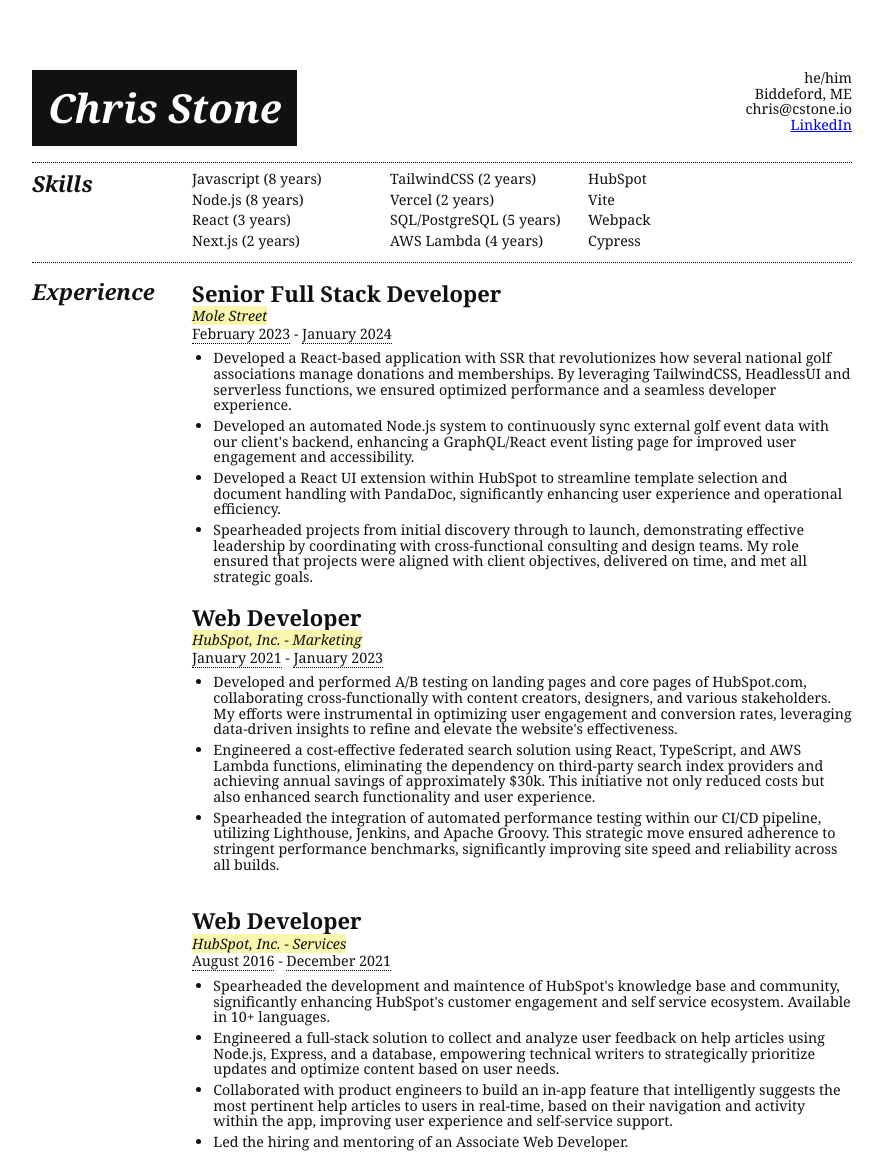
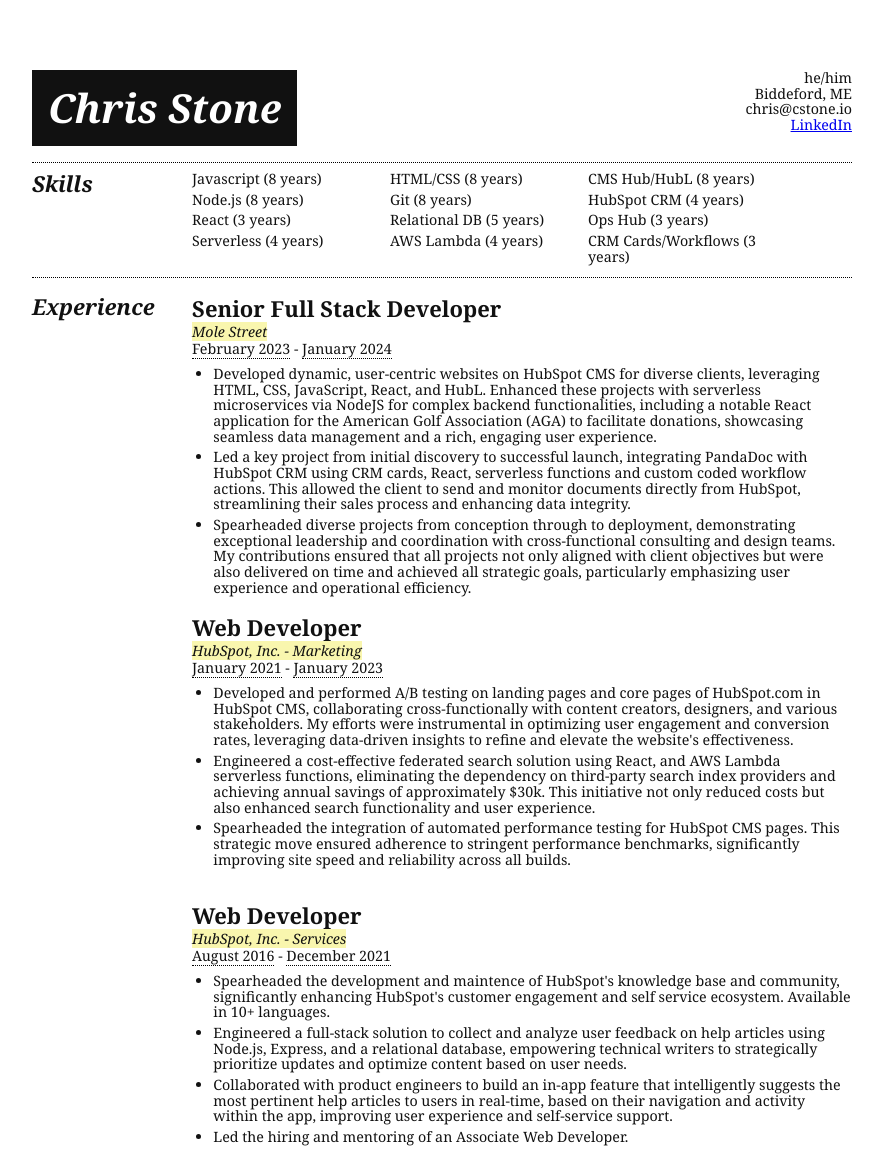
Before and after one commit to c-stone/resume, a website: page index.html in a window 1280 px wide. Shown: the top 1158 px of the page, without its empty margins (198-1081 px from the left). Drawn offline with nearby package versions, Linux system fonts and the light colour scheme.

Commit message:
aligns expirence with job expectations

```diff
--- a/index.html
+++ b/index.html
@@ -40,23 +40,23 @@
             <li>Javascript (8 years)</li>
             <li>Node.js (8 years)</li>
             <li>React (3 years)</li>
-            <li>Next.js (2 years)</li>
+            <li>Serverless (4 years)</li>
           </ul>
           <ul
             class="list-style-none text-small-1 line-height-1 pad-marg-0 flex-width-30"
           >
-            <li>TailwindCSS (2 years)</li>
-            <li>Vercel (2 years)</li>
-            <li>SQL/PostgreSQL (5 years)</li>
+            <li>HTML/CSS (8 years)</li>
+            <li>Git (8 years)</li>
+            <li>Relational DB (5 years)</li>
             <li>AWS Lambda (4 years)</li>
           </ul>
           <ul
             class="list-style-none text-small-1 line-height-1 pad-marg-0 flex-width-30"
           >
-            <li>HubSpot</li>
-            <li>Vite</li>
-            <li>Webpack</li>
-            <li>Cypress</li>
+            <li>CMS Hub/HubL (8 years)</li>
+            <li>HubSpot CRM (4 years)</li>
+            <li>Ops Hub (3 years)</li>
+            <li>CRM Cards/Workflows (3 years)</li>
           </ul>
         </div>
       </div>
@@ -82,30 +82,30 @@
               </div>
               <ul class="summary marg-1-vert text-small-1 line-height-1">
                 <li>
-                  Developed a React-based application with SSR that
-                  revolutionizes how several national golf associations manage
-                  donations and memberships. By leveraging TailwindCSS,
-                  HeadlessUI and serverless functions, we ensured optimized
-                  performance and a seamless developer experience.
+                  Developed dynamic, user-centric websites on HubSpot CMS for
+                  diverse clients, leveraging HTML, CSS, JavaScript, React, and
+                  HubL. Enhanced these projects with serverless microservices
+                  via NodeJS for complex backend functionalities, including a
+                  notable React application for the American Golf Association
+                  (AGA) to facilitate donations, showcasing seamless data
+                  management and a rich, engaging user experience.
                 </li>
                 <li>
-                  Developed an automated Node.js system to continuously sync
-                  external golf event data with our client's backend, enhancing
-                  a GraphQL/React event listing page for improved user
-                  engagement and accessibility.
+                  Led a key project from initial discovery to successful launch,
+                  integrating PandaDoc with HubSpot CRM using CRM cards, React,
+                  serverless functions and custom coded workflow actions. This
+                  allowed the client to send and monitor documents directly from
+                  HubSpot, streamlining their sales process and enhancing data
+                  integrity.
                 </li>
                 <li>
-                  Developed a React UI extension within HubSpot to streamline
-                  template selection and document handling with PandaDoc,
-                  significantly enhancing user experience and operational
-                  efficiency.
-                </li>
-                <li>
-                  Spearheaded projects from initial discovery through to launch,
-                  demonstrating effective leadership by coordinating with
-                  cross-functional consulting and design teams. My role ensured
-                  that projects were aligned with client objectives, delivered
-                  on time, and met all strategic goals.
+                  Spearheaded diverse projects from conception through to
+                  deployment, demonstrating exceptional leadership and
+                  coordination with cross-functional consulting and design
+                  teams. My contributions ensured that all projects not only
+                  aligned with client objectives but were also delivered on time
+                  and achieved all strategic goals, particularly emphasizing
+                  user experience and operational efficiency.
                 </li>
               </ul>
             </li>
@@ -121,15 +121,16 @@
               <ul class="summary marg-1-vert text-small-1 line-height-1">
                 <li>
                   Developed and performed A/B testing on landing pages and core
-                  pages of HubSpot.com, collaborating cross-functionally with
-                  content creators, designers, and various stakeholders. My
-                  efforts were instrumental in optimizing user engagement and
-                  conversion rates, leveraging data-driven insights to refine
-                  and elevate the website's effectiveness.
+                  pages of HubSpot.com in HubSpot CMS, collaborating
+                  cross-functionally with content creators, designers, and
+                  various stakeholders. My efforts were instrumental in
+                  optimizing user engagement and conversion rates, leveraging
+                  data-driven insights to refine and elevate the website's
+                  effectiveness.
                 </li>
                 <li>
                   Engineered a cost-effective federated search solution using
-                  React, TypeScript, and AWS Lambda functions, eliminating the
+                  React, and AWS Lambda serverless functions, eliminating the
                   dependency on third-party search index providers and achieving
                   annual savings of approximately $30k. This initiative not only
                   reduced costs but also enhanced search functionality and user
@@ -137,10 +138,9 @@
                 </li>
                 <li>
                   Spearheaded the integration of automated performance testing
-                  within our CI/CD pipeline, utilizing Lighthouse, Jenkins, and
-                  Apache Groovy. This strategic move ensured adherence to
-                  stringent performance benchmarks, significantly improving site
-                  speed and reliability across all builds.
+                  for HubSpot CMS pages. This strategic move ensured adherence
+                  to stringent performance benchmarks, significantly improving
+                  site speed and reliability across all builds.
                 </li>
               </ul>
             </li>
@@ -165,8 +165,9 @@
                 <li>
                   Engineered a full-stack solution to collect and analyze user
                   feedback on help articles using Node.js, Express, and a
-                  database, empowering technical writers to strategically
-                  prioritize updates and optimize content based on user needs.
+                  relational database, empowering technical writers to
+                  strategically prioritize updates and optimize content based on
+                  user needs.
                 </li>
                 <li>
                   Collaborated with product engineers to build an in-app feature
```
